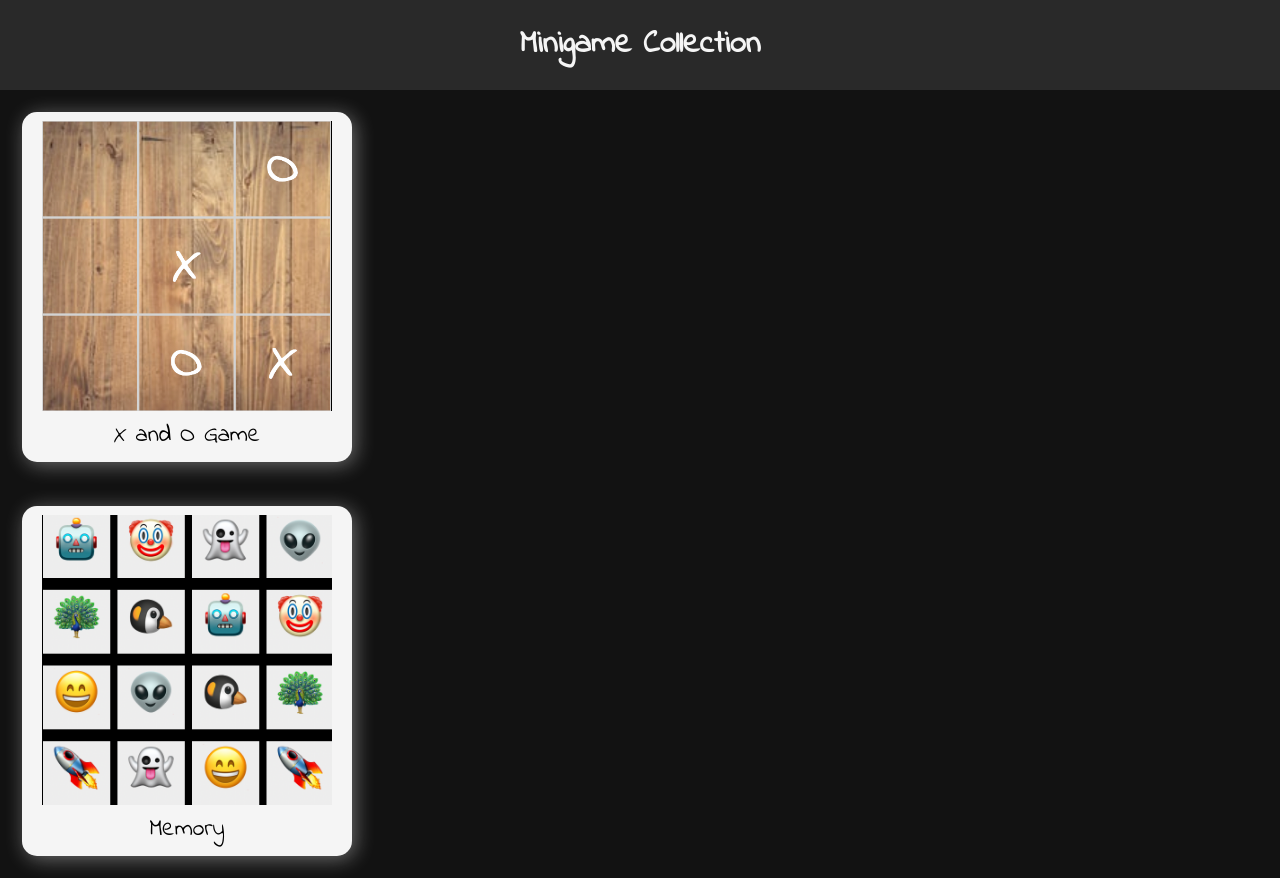
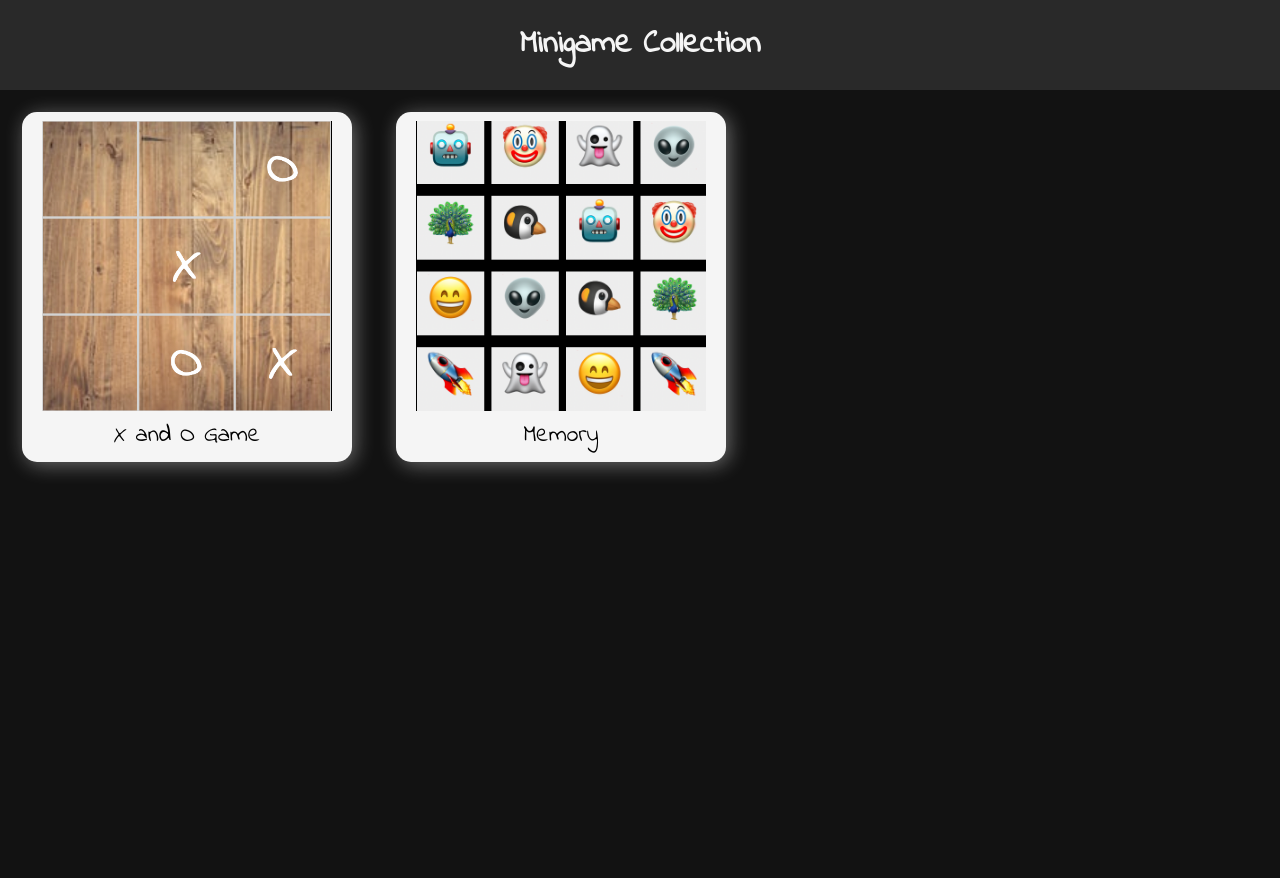
Before and after one commit to AndreasSchmidt87/capstone-project, a Next.js app: page / in a window 1280 px wide. After the commit the page ends 800 px from the top, so only its background shows below. Built offline with nearby package versions, Linux system fonts and the light colour scheme.

Commit message:
add flex wrap to sort my games

```diff
--- a/pages/index.js
+++ b/pages/index.js
@@ -27,8 +27,7 @@ export default function Home() {
 
 const Container = styled.main`
   display: flex;
-  justify-content: center;
-  flex-direction: column;
+  flex-wrap: wrap;
 `;
 
 const StyledLink = styled.a`
```
